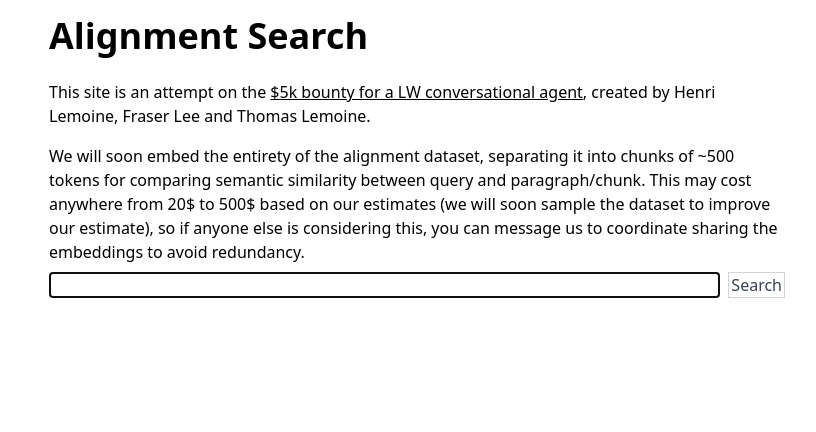
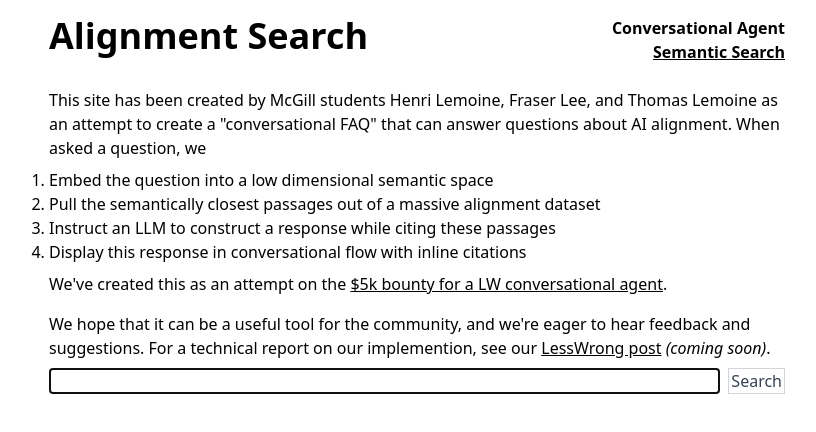
Before and after one commit to StampyAI/stampy-chat, a Next.js app in the folder web/: page / in a window 1280 px wide. Shown: the top 432 px of the page, without its empty margins (223-1039 px from the left). Built offline with nearby package versions, Linux system fonts and the light colour scheme.

Commit message:
rewrite intro, crosspage linking

```diff
--- /dev/null
+++ b/web/src/header.tsx
@@ -0,0 +1,43 @@
+import React from "react";
+import Link from "next/link";
+
+const Header: React.FC<{page: "index" | "semantic"}> = ({page}) => {
+    const sidebar = page === "index" ? (
+        <span className="flex flex-col font-semibold flex-1 justify-start text-right">
+            <p className="my-0">Conversational Agent</p>
+            <Link href="/semantic">Semantic Search</Link>
+        </span>
+    ) : (
+        <span className="flex flex-col font-semibold flex-1 justify-start text-right">
+            <Link href="/">Conversational Agent</Link>
+            <p className="my-0">Semantic Search</p>
+        </span>
+    );
+
+    return (<>
+                <div className="flex my-4">
+                    <h1 className="flex-1 my-0">Alignment Search</h1>
+                    {sidebar}
+                </div>
+                <p>
+                    This site has been created by McGill students Henri Lemoine, Fraser Lee, and Thomas Lemoine
+                    as an attempt to create a "conversational FAQ" that can answer questions about AI alignment.
+                    When asked a question, we
+                </p>
+                <ol>
+                    <li>Embed the question into a low dimensional semantic space</li>
+                    <li>Pull the semantically closest passages out of a massive alignment dataset</li>
+                    <li>Instruct an LLM to construct a response while citing these passages</li>
+                    <li>Display this response in conversational flow with inline citations</li>
+                </ol>
+                <p>
+                    We've created this as an attempt on the <a href="https://www.lesswrong.com/posts/SLRLuiuDykfTdmesK/speed-running-everyone-through-the-bad-alignement-bingo"> $5k bounty for a LW conversational agent</a>.
+                </p>
+                <p>
+                    We hope that it can be a useful tool for the community, and we're eager to hear feedback and suggestions.
+                    For a technical report on our implemention, see our <u>LessWrong post</u> <i>(coming soon)</i>.
+                </p>
+            </>);
+};
+
+export default Header;
--- a/web/src/pages/index.tsx
+++ b/web/src/pages/index.tsx
@@ -3,6 +3,7 @@ import React from "react";
 import { useState, useEffect } from "react";
 import TextareaAutosize from 'react-textarea-autosize';
 import Head from "next/head";
+import Header from "../header";
 
 type Entry = {
     role: "user" | "assistant";
@@ -75,23 +76,7 @@ const Home: NextPage = () => {
                 <title>Alignment Search</title>
             </Head>
             <main>
-                <h1>Alignment Search</h1>
-                <p>
-                    This site is an attempt on the <a href="https://www.lesswrong.com/posts/SLRLuiuDykfTdmesK/speed-running-everyone-through-the-bad-alignement-bingo">
-                        $5k bounty for a LW conversational agent
-
-                    </a>, created by Henri Lemoine, Fraser Lee and Thomas Lemoine.
-                </p>
-                <p>
-                    We will soon embed the entirety of the alignment dataset,
-                    separating it into chunks of ~500 tokens for comparing
-                    semantic similarity between query and paragraph/chunk. This
-                    may cost anywhere from 20$ to 500$ based on our estimates
-                    (we will soon sample the dataset to improve our estimate),
-                    so if anyone else is considering this, you can message us to
-                    coordinate sharing the embeddings to avoid redundancy.
-                </p>
-
+                <Header page="index" />
                 <ul>
                     {entries.map((entry, i) => (
                         <li key={i}>
--- a/web/src/pages/semantic.tsx
+++ b/web/src/pages/semantic.tsx
@@ -2,6 +2,8 @@ import { type NextPage } from "next";
 import React from "react";
 import { useState } from "react";
 import Head from "next/head";
+import Header from "../header";
+import TextareaAutosize from 'react-textarea-autosize';
 
 const Semantic: NextPage = () => {
     return (
@@ -10,7 +12,8 @@ const Semantic: NextPage = () => {
                 <title>Alignment Search</title>
             </Head>
             <main>
-                <h2>Get the most semantic similar results to a query:</h2>
+                <Header page="semantic" />
+                <h2>See the raw results of a semantic search</h2>
                 <SearchBox />
             </main>
         </>
@@ -88,11 +91,14 @@ const SearchBox: React.FC = () => {
                 setResults(await semantic_search(query));
             }}>
 
-                <input
-                    type="text"
-                    className="border border-gray-300 px-1 flex-1"
+                <TextareaAutosize
+                    className="border border-gray-300 px-1 flex-1 resize-none"
                     value={query}
                     onChange={(e) => setQuery(e.target.value)}
+                    onKeyDown={(e) => {
+                        // if <esc>, blur the input box
+                        if (e.key === "Escape") e.currentTarget.blur();
+                    }}
                 />
                 <button className="ml-2" type="submit" disabled={loading}>
                     {loading ? "Loading..." : "Search"}
--- a/web/src/styles/globals.css
+++ b/web/src/styles/globals.css
@@ -4,6 +4,10 @@
 
 h1 {
   @apply text-4xl font-bold my-4;
+}
+
+h2 {
+  @apply text-xl font-bold my-4;
 }
 
 main {
@@ -26,3 +30,7 @@ button {
   @apply border border-gray-300;
   @apply text-gray-700;
 }
+
+ol {
+  @apply list-decimal;
+}
```
